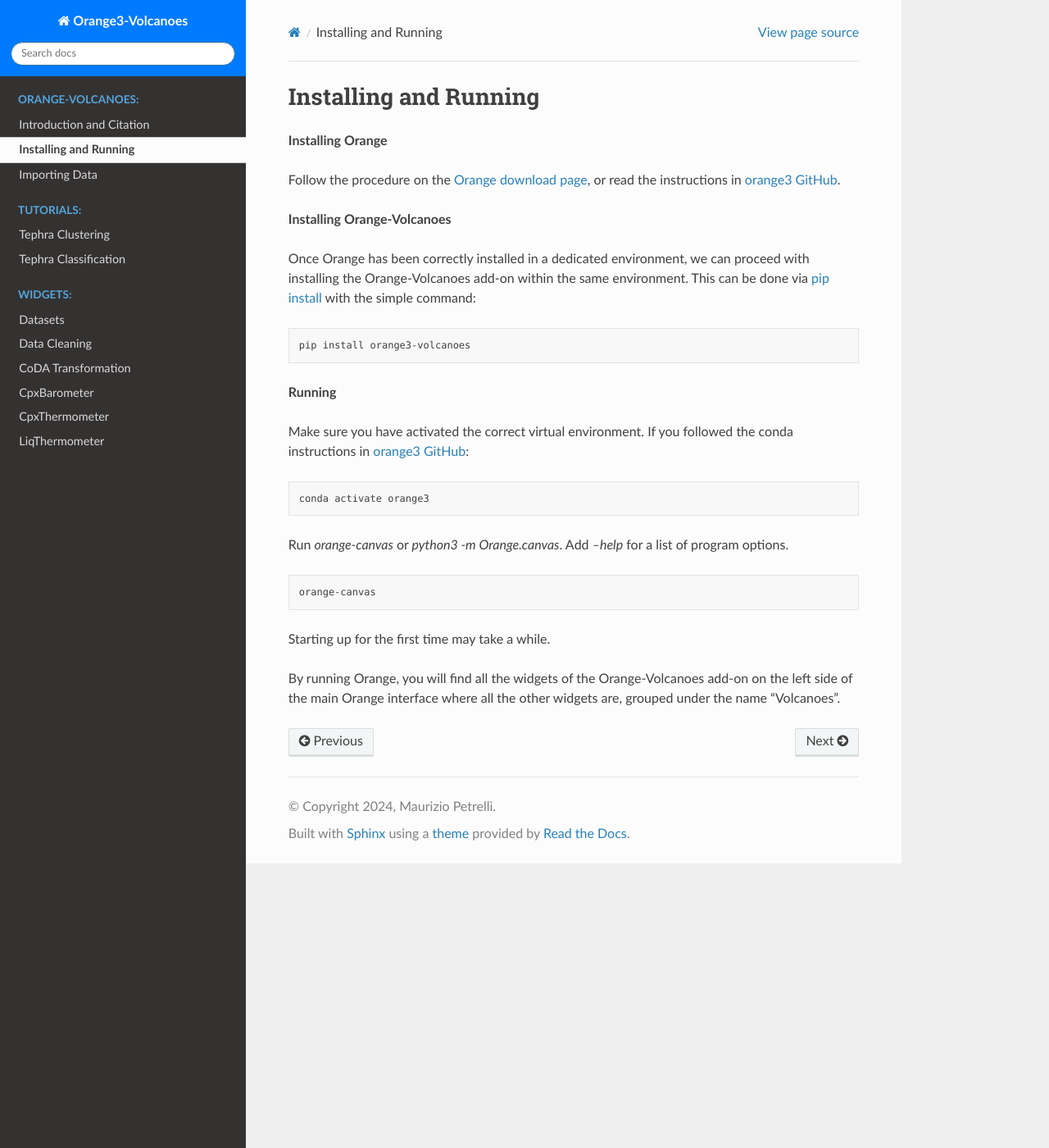
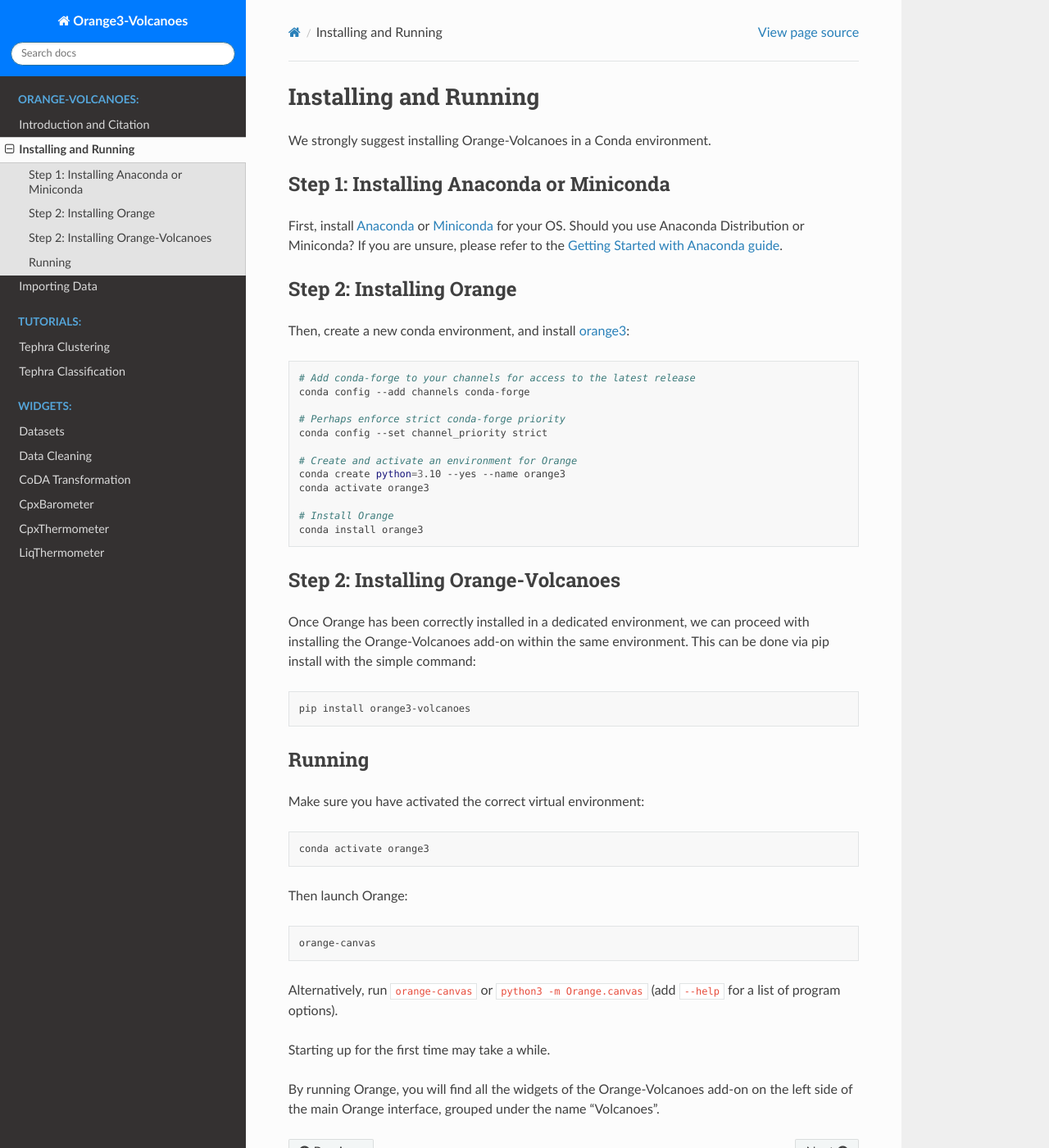
Before and after one commit to AIVolcanoLab/orange3-volcanoes, a Sphinx documentation site: the page built from docs/source/installing.rst, in a window 1280 px wide and 1400 px high. Shown: the whole window at 82% size. Built offline with Sphinx 7.4.7 and the Read the Docs theme 3.1.0, drawn with Linux system fonts in a browser that asks for light colours.

Commit message:
docs updates

```diff
--- a/docs/source/installing.rst
+++ b/docs/source/installing.rst
@@ -1,44 +1,74 @@
 Installing and Running
 ----------------------
 
-
-**Installing Orange**
-
-Follow the procedure on the `Orange download page`_, or read the instructions in `orange3 GitHub`_.
-
-.. _Orange download page: https://orangedatamining.com/download/
-.. _orange3 GitHub: https://github.com/biolab/orange3/blob/master/README.md
+We strongly suggest installing Orange-Volcanoes in a Conda environment.
 
 
+Step 1: Installing Anaconda or Miniconda
+~~~~~~~~~~~~~~~~~~~~~~~~~~~~~~~~~~~~~~~~
 
-**Installing Orange-Volcanoes**
+First, install `Anaconda`_ or `Miniconda`_ for your OS.
+Should you use Anaconda Distribution or Miniconda? If you are unsure, please refer to the
+`Getting Started with Anaconda guide`_.
 
-Once Orange has been correctly installed in a dedicated environment, we can proceed with installing the Orange-Volcanoes add-on within the same environment.
-This can be done via `pip install`_ with the simple command:
+.. _Anaconda: https://www.anaconda.com/download/success
+.. _Miniconda: https://www.anaconda.com/download/success#miniconda
+.. _Getting Started with Anaconda guide: https://docs.anaconda.com/getting-started/
+
+
+Step 2: Installing Orange
+~~~~~~~~~~~~~~~~~~~~~~~~~
+
+Then, create a new conda environment, and install `orange3`_:
+
+.. _orange3: https://github.com/biolab/orange3
+
+.. code-block:: shell
+
+   # Add conda-forge to your channels for access to the latest release
+   conda config --add channels conda-forge
+
+   # Perhaps enforce strict conda-forge priority
+   conda config --set channel_priority strict
+
+   # Create and activate an environment for Orange
+   conda create python=3.10 --yes --name orange3
+   conda activate orange3
+
+   # Install Orange
+   conda install orange3
+
+
+Step 2: Installing Orange-Volcanoes
+~~~~~~~~~~~~~~~~~~~~~~~~~~~~~~~~~~~
+
+Once Orange has been correctly installed in a dedicated environment, we can proceed
+with installing the Orange-Volcanoes add-on within the same environment.
+This can be done via pip install with the simple command:
 
 .. code-block:: shell
 
    pip install orange3-volcanoes
 
-.. _pip install: https://pypi.org/project/orange3-volcanoes/
 
+Running
+~~~~~~~
 
-**Running**
-
-Make sure you have activated the correct virtual environment. If you followed the conda instructions in `orange3 GitHub`_:
+Make sure you have activated the correct virtual environment:
 
 .. code-block:: shell
 
    conda activate orange3
 
-
-Run `orange-canvas` or `python3 -m Orange.canvas`. Add `--help` for a list of program options.
+Then launch Orange:
 
 .. code-block:: shell
 
    orange-canvas
 
+Alternatively, run ``orange-canvas`` or ``python3 -m Orange.canvas`` (add ``--help`` for a list of program options).
 
 Starting up for the first time may take a while.
 
-By running Orange, you will find all the widgets of the Orange-Volcanoes add-on on the left side of the main Orange interface where all the other widgets are, grouped under the name "Volcanoes".
+By running Orange, you will find all the widgets of the Orange-Volcanoes add-on on the left side of the main Orange interface,
+grouped under the name "Volcanoes".
```
Also changed, not shown: 5 other files.
